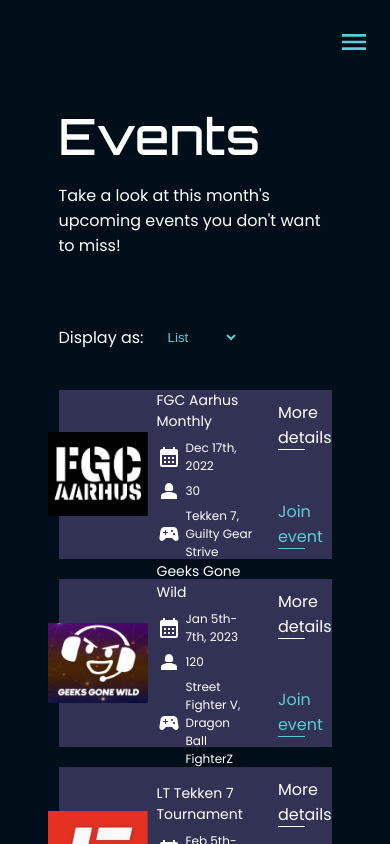
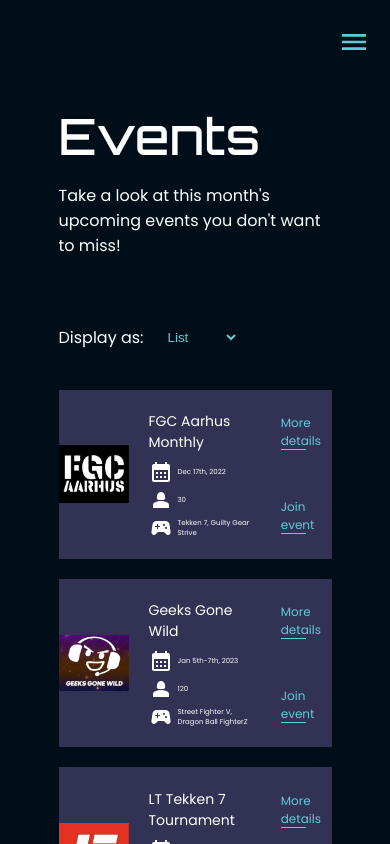
Before and after one commit to ispasdani/fgc-aarhus, a React (Vite) app: page /fgc-aarhus/events in a window 390 px wide. Shown: the top 844 px of the page. Built offline with nearby package versions, Linux system fonts and the light colour scheme; no server answers.

Commit message:
style for mobile events, background-about contact

```diff
--- a/src/components/eventCard/eventCard.css
+++ b/src/components/eventCard/eventCard.css
@@ -17,7 +17,7 @@
 }
 
 .event-first-slide img {
-  width: 100px;
+  width: 150px;
   object-fit: cover;
 }
 
@@ -50,6 +50,20 @@
   font-size: 12px;
 }
 
+@media only screen and (max-width: 853px){
+  .event-wraps p{
+    font-size: 7px;
+  }
+
+  .event-third-slide div{
+    font-size: 12px;
+  }
+
+  .event-first-slide img{
+    width: 70px;
+  }
+}
+
 .event-wraps svg {
   color: white;
 }
@@ -58,13 +72,13 @@
   width: 20vw;
   height: 100%;
   display: flex;
-  justify-content: space-between;
+  justify-content: space-around;
   align-items: flex-start;
   flex-direction: column;
 }
 
 .event-third-slide div {
-  color: white;
+  color: #5ccdd6;
   margin: 10px 0px;
   position: relative;
   width: 100%;
@@ -87,7 +101,7 @@
   bottom: 0;
   width: 50%;
   left: 0;
-  border-top: 1px solid white;
+  border-top: 1px solid #5ccdd6;
 }
 
 .event-third-slide div:nth-child(2):before {
--- a/src/pages/aboutUs/about.css
+++ b/src/pages/aboutUs/about.css
@@ -1,7 +1,7 @@
 .about {
   width: 100vw;
   min-height: 90vh;
-  background-color: black;
+  background-color: #000E19;
   display: flex;
   justify-content: flex-start;
   align-items: center;
--- a/src/pages/contact/contact.css
+++ b/src/pages/contact/contact.css
@@ -1,7 +1,7 @@
 .contact {
   width: 100vw;
   height: 90vh;
-  background-color: black;
+  background-color: #000E19;
   font-family: "Poppins", sans-serif;
   display: flex;
   justify-content: center;
@@ -64,7 +64,7 @@
 .visit-us-section {
   width: 100vw;
   height: 45vh;
-  background-color: black;
+  background-color: #000E19;
   display: flex;
   justify-content: center;
   align-items: center;
--- a/src/pages/homepage/homepage.css
+++ b/src/pages/homepage/homepage.css
@@ -215,12 +215,12 @@
 }
 
 .who-we-are-left {
-  width: 50%;
+  width: 60%;
   height: 30vh;
 }
 
 .who-we-are-right {
-  width: 50%;
+  width: 40%;
   height: 30vh;
   position: relative;
 }
@@ -238,7 +238,7 @@
   font-size: 40px;
   margin: 5px 10%;
   font-family: "Poppins", sans-serif;
-  font-weight: normal;
+  font-weight: bold;
   color: white;
 }
 
```
